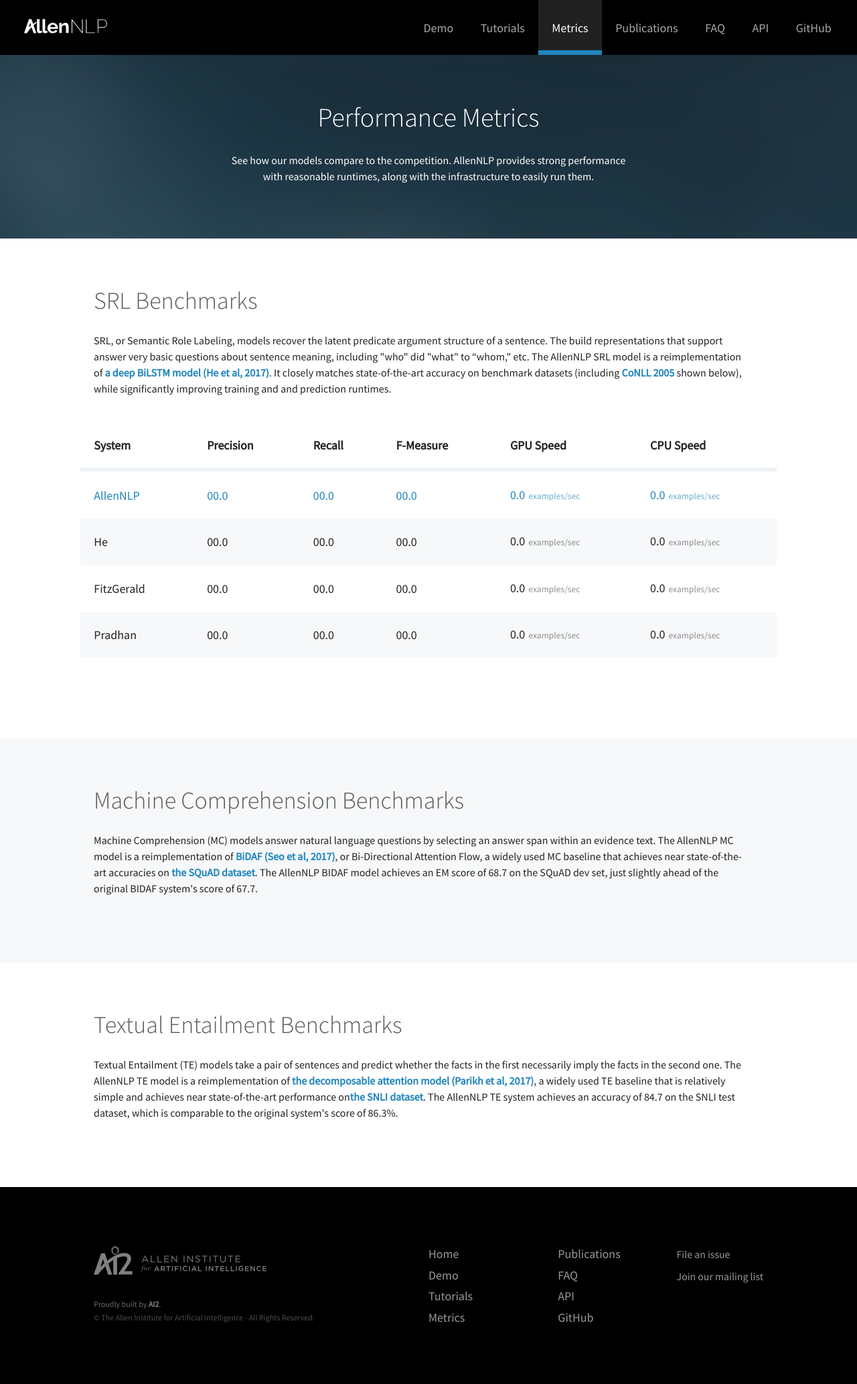
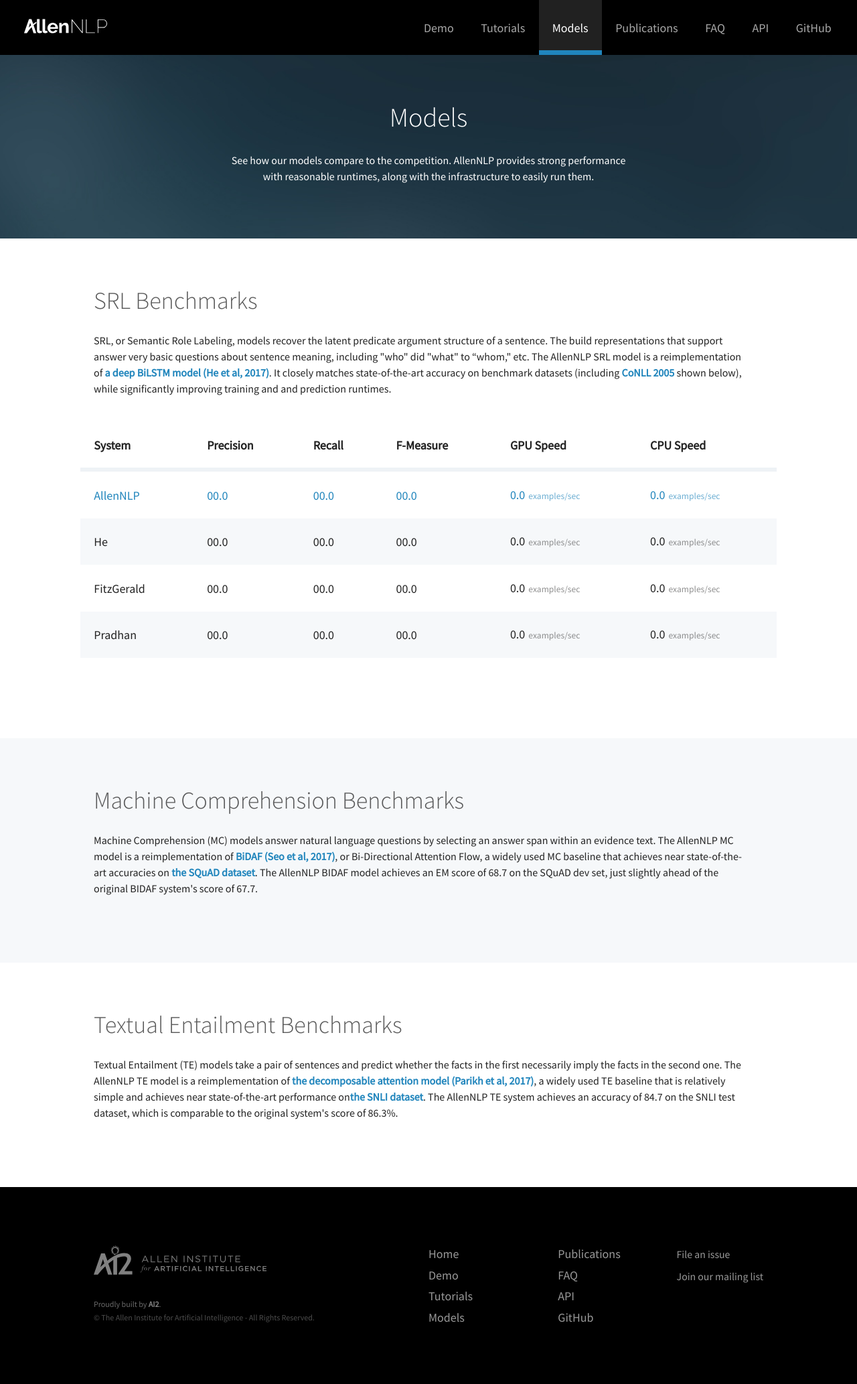
Before and after one commit to allenai/allennlp-website, a Jekyll site: the page built from models.html, in a window 1280 px wide. Shown: the whole page at 67% size. Built offline with Jekyll 4.4.1, drawn with Linux system fonts in a browser that asks for light colours.

```diff
--- a/_includes/nav-main.html
+++ b/_includes/nav-main.html
@@ -3,7 +3,7 @@
     <li class="nav__home"><a href="/" class="nav__link"><span>Home</span></a></li>
     <li><a {% include demo-url.html %} class="nav__link"><span>Demo</span></a></li>
     <li data-page="tutorials"><a {% include getstarted-url.html %} class="nav__link"><span>Tutorials</span></a></li>
-    <li data-page="metrics"><a href="/metrics" class="nav__link"><span>Metrics</span></a></li>
+    <li data-page="models"><a href="/models" class="nav__link"><span>Models</span></a></li>
     <li data-page="publications"><a href="/publications" class="nav__link"><span>Publications</span></a></li>
     <li data-page="faq"><a href="/faq" class="nav__link"><span>FAQ</span></a></li>
     <li><a href="http://docs.allennlp.org/en/latest/" target="_blank" class="nav__link"><span>API</span></a></li>
--- a/css/main.css
+++ b/css/main.css
@@ -1277,12 +1277,12 @@
   fill: #000
 }
 
-.metrics-table {
+.models-table {
   margin-bottom: 3.75em
 }
 
 @media screen and (max-width:960px) {
-  .metrics-table {
+  .models-table {
     margin-bottom: 2.5em
   }
 }
--- a/index.html
+++ b/index.html
@@ -31,7 +31,7 @@
               <h2>State of the art models</h2>
               <p>AllenNLP includes reference implementations of high quality models for both core NLP problems (e.g. semantic role labeling) and NLP applications (e.g. textual entailment).</p>
               <p>
-                <br><a href="/metrics">View Metrics</a></p>
+                <br><a href="/models">View Metrics</a></p>
             </div>
           </div>
         </div>
--- a/metrics.html
+++ b/models.html
@@ -4,16 +4,16 @@
 <html lang="en-us">
   <head>
     {% include meta.html %}
-    <title>AllenNLP - Metrics</title>
+    <title>AllenNLP - Models</title>
   </head>
 
-  <body data-page="metrics">
+  <body data-page="models">
     <div id="page-content">
       {% include header.html %}
       <div class="banner banner--interior-hero">
         <div class="constrained constrained--sm">
           <div class="banner--interior-hero__content">
-            <h1>Performance Metrics</h1>
+            <h1>Models</h1>
             <p class="t-sm">See how our models compare to the competition. AllenNLP provides strong performance with reasonable runtimes, along with the infrastructure to easily run them.</p>
           </div>
         </div>
@@ -25,7 +25,7 @@
             <p class="t-sm">SRL, or Semantic Role Labeling, models recover the latent predicate argument structure of a sentence. The build representations that support answer very basic questions about sentence meaning, including "who" did "what" to “whom," etc. The AllenNLP SRL model is a reimplementation of <a href="https://homes.cs.washington.edu/~luheng/files/acl2017_hllz.pdf" target="_blank">a deep BiLSTM model (He et al, 2017)</a>. It closely matches state-of-the-art accuracy on benchmark datasets (including <a href="http://www.lsi.upc.edu/~srlconll/" target="_blank">CoNLL 2005</a> shown below), while significantly improving training and and prediction runtimes.</p>
           </div>
           <div class="scroll-box">
-            <table class="metrics-table">
+            <table class="models-table">
               <thead>
                 <tr>
                   <th>System</th>
```
